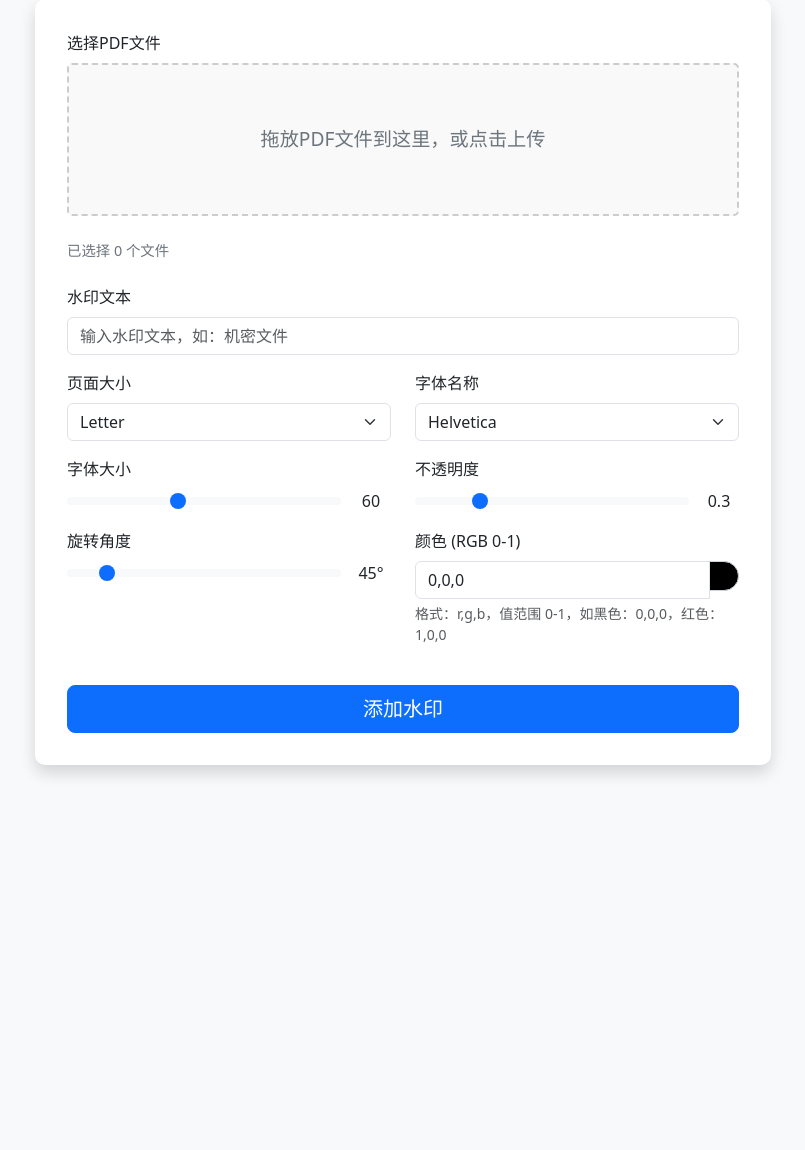
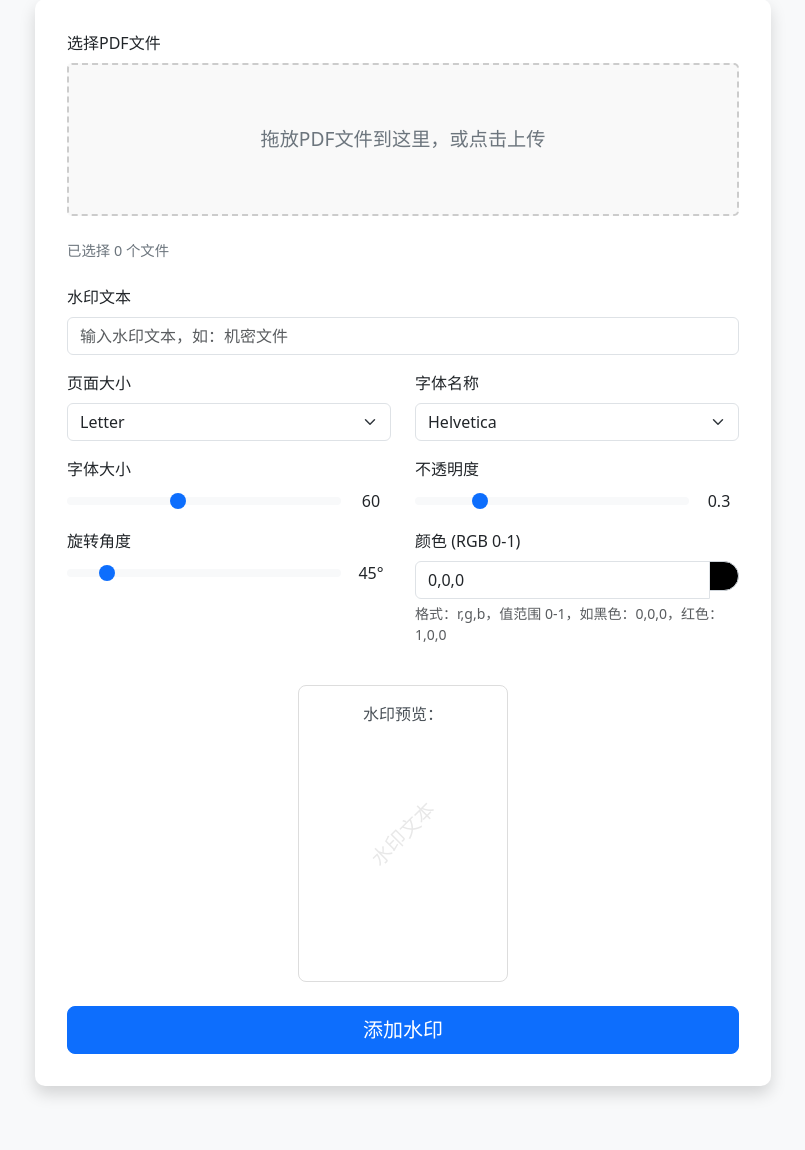
Before and after one commit to xiafei571/semoPDFwatermark, a FastAPI app: page / in a window 1280 px wide. Shown: the part 151-1301 px from the top of the page, without its empty margins (237-1042 px from the left). Before the commit the page ends 927 px from the top, so only its background shows below. Run offline with FastAPI, Linux system fonts and the light colour scheme.

Commit message:
增加水印预览

```diff
--- a/templates/index.html
+++ b/templates/index.html
@@ -75,6 +75,44 @@
             margin-top: 1rem;
             font-size: 0.9rem;
             color: #6c757d;
+        }
+        .watermark-preview-container {
+            border: 1px solid #ddd;
+            border-radius: 8px;
+            padding: 1rem;
+            margin: 1.5rem 0;
+            background-color: #fff;
+            position: relative;
+            overflow: hidden;
+            height: 297px;
+            width: 210px;
+            max-width: 100%;
+            margin-left: auto;
+            margin-right: auto;
+        }
+        .watermark-preview-title {
+            font-size: 1rem;
+            margin-bottom: 0.5rem;
+            color: #495057;
+            text-align: center;
+        }
+        .watermark-text {
+            position: absolute;
+            top: 50%;
+            left: 50%;
+            transform: translate(-50%, -50%) rotate(-45deg);
+            transform-origin: center;
+            font-family: Helvetica, Arial, sans-serif;
+            white-space: nowrap;
+            color: rgba(0, 0, 0, 0.3);
+            font-size: 20px;
+            transform-origin: center;
+        }
+        @media (max-width: 767px) {
+            .watermark-preview-container {
+                height: 240px;
+                width: 170px;
+            }
         }
     </style>
 </head>
@@ -166,6 +204,12 @@
                             </div>
                         </div>
 
+                        <!-- 水印预览区域 -->
+                        <div class="watermark-preview-container">
+                            <div class="watermark-preview-title">水印预览：</div>
+                            <div class="watermark-text" id="watermarkPreview">水印文本</div>
+                        </div>
+
                         <div class="d-grid gap-2 mt-4">
                             <button type="submit" class="btn btn-primary btn-lg" id="submitBtn">添加水印</button>
                         </div>
@@ -194,6 +238,64 @@
             const angle = document.getElementById('angle');
             const angleValue = document.getElementById('angleValue');
 
+            // 获取水印预览元素
+            const watermarkText = document.getElementById('watermarkText');
+            const watermarkPreview = document.getElementById('watermarkPreview');
+            const fontname = document.getElementById('fontname');
+
+            // 更新水印预览函数
+            function updateWatermarkPreview() {
+                // 更新水印文本
+                watermarkPreview.textContent = watermarkText.value || '水印文本';
+
+                // 更新字体大小 - 按比例缩小
+                watermarkPreview.style.fontSize = (fontsize.value / 3) + 'px';
+
+                // 更新旋转角度
+                watermarkPreview.style.transform = `translate(-50%, -50%) rotate(-${angle.value}deg)`;
+
+                // 更新透明度
+                watermarkPreview.style.opacity = opacity.value;
+
+                // 更新颜色
+                const colorValues = colorInput.value.split(',').map(val => parseFloat(val));
+                if (colorValues.length === 3) {
+                    const r = Math.round(colorValues[0] * 255);
+                    const g = Math.round(colorValues[1] * 255);
+                    const b = Math.round(colorValues[2] * 255);
+                    watermarkPreview.style.color = `rgba(${r}, ${g}, ${b}, ${opacity.value})`;
+                }
+
+                // 更新字体
+                if (fontname.value === 'Helvetica') {
+                    watermarkPreview.style.fontFamily = 'Helvetica, Arial, sans-serif';
+                } else if (fontname.value === 'Courier') {
+                    watermarkPreview.style.fontFamily = 'Courier, monospace';
+                } else if (fontname.value === 'Times-Roman') {
+                    watermarkPreview.style.fontFamily = 'Times New Roman, serif';
+                }
+            }
+
+            // 监听所有控件的变化
+            watermarkText.addEventListener('input', updateWatermarkPreview);
+            fontsize.addEventListener('input', function() {
+                fontsizeValue.textContent = this.value;
+                updateWatermarkPreview();
+            });
+            opacity.addEventListener('input', function() {
+                opacityValue.textContent = this.value;
+                updateWatermarkPreview();
+            });
+            angle.addEventListener('input', function() {
+                angleValue.textContent = this.value + '°';
+                updateWatermarkPreview();
+            });
+            fontname.addEventListener('change', updateWatermarkPreview);
+            colorInput.addEventListener('input', function() {
+                updateColorPreview();
+                updateWatermarkPreview();
+            });
+
             // 设置滑块事件监听
             fontsize.addEventListener('input', function() {
                 fontsizeValue.textContent = this.value;
@@ -218,8 +320,9 @@
                 }
             }
 
-            // 初始化颜色预览
+            // 初始化颜色预览和水印预览
             updateColorPreview();
+            updateWatermarkPreview();
 
             // 监听颜色输入变化
             colorInput.addEventListener('input', updateColorPreview);
```
